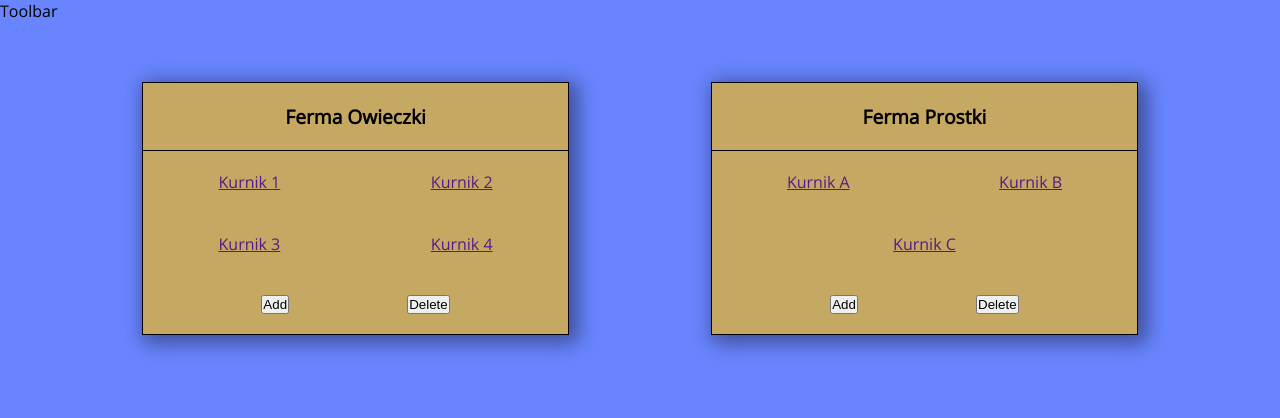
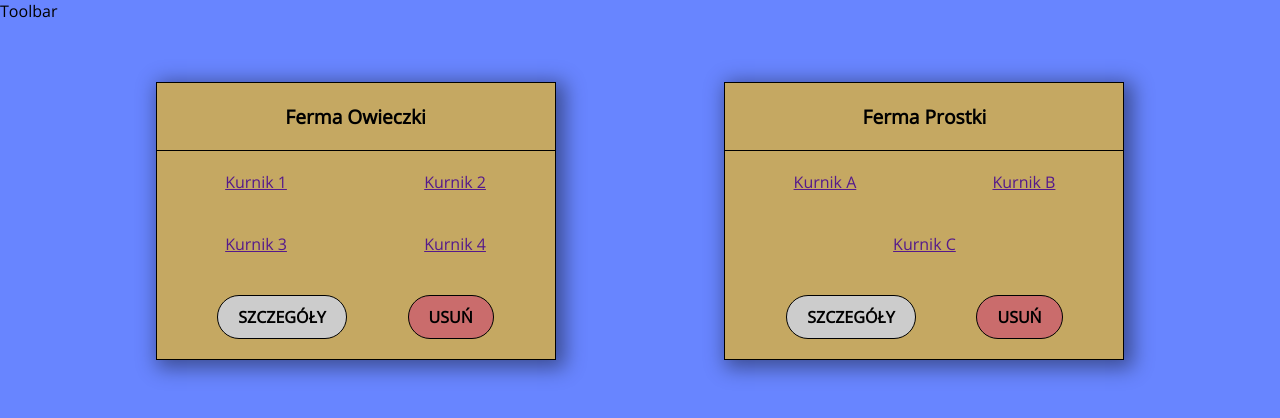
Before and after one commit to Wojtach/PoultryApp, a React (Create React App) app: page / in a window 1280 px wide. Shown: the top 418 px of the page. Built offline with nearby package versions, Linux system fonts and the light colour scheme.

Commit message:
Add modal, backdrop, button components

```diff
--- /dev/null
+++ b/src/components/ConfirmAction/ConfirmAction.js
@@ -0,0 +1,19 @@
+import React from 'react';
+
+import Button from '../UI/Button/Button';
+import classes from './ConfirmAction.module.css'
+
+const confirmAction = (props) => (
+    <div className={classes.ConfirmAction}>
+        <p className={classes.Information}>{props.content}</p>
+        <div className={classes.Flexbox}>
+            <Button btnType='Normal' clicked={props.cancel}>anuluj</Button>
+            <Button btnType={props.btnContent === 'usuń' ? 'Danger' : 'Success'}
+                clicked={props.confirm}>
+                {props.btnContent}
+            </Button>
+        </div>
+    </div>
+)
+
+export default confirmAction;
--- /dev/null
+++ b/src/components/ConfirmAction/ConfirmAction.module.css
@@ -0,0 +1,13 @@
+.ConfirmAction {
+    padding: 30px;
+}
+
+.Information {
+    text-align: center;
+    margin-bottom: 30px;
+}
+
+.Flexbox {
+    display: flex;
+    justify-content: space-evenly;
+}
--- a/src/components/Farm/Farm.js
+++ b/src/components/Farm/Farm.js
@@ -1,10 +1,11 @@
 import React from 'react';
 
 import classes from './Farm.module.css';
+import Button from '../UI/Button/Button';
 
-const farm = ({ farmProps }) => {
+const farm = (props) => {
 
-    const halls = farmProps.halls.map(hall => (
+    const halls = props.farmDetails.halls.map(hall => (
         <li className={classes.Hall} key={hall.id}>
             <a href="">
                 {hall.name}
@@ -13,16 +14,16 @@ const farm = ({ farmProps }) => {
     ))
 
     return (
-        <div className={classes.FarmContent}>
-            <h2>{farmProps.name}</h2>
+        <section className={classes.FarmContent}>
+            <header className={classes.FarmHeader}>{props.farmDetails.name}</header>
             <ul className={classes.Halls}>
                 {halls}
             </ul>
             <div className={classes.Buttons}>
-                <button>Add</button>
-                <button>Delete</button>
+                <Button btnType='Normal' clicked={props.detailsFarm} >szczegóły</Button>
+                <Button btnType='Danger' clicked={props.deleteFarm}>usuń</Button>
             </div>
-        </div>
+        </section>
     )
 }
 
--- a/src/components/Farm/Farm.module.css
+++ b/src/components/Farm/Farm.module.css
@@ -4,13 +4,14 @@
     grid-column: 2/6;
     justify-self: center;
     width: 100%;
-    max-width: 500px;
+    max-width: 400px;
     border: 1px solid black;
     box-shadow: 5px 4px 19px 4px rgba(0,0,0,0.42);
 }
 
-.FarmContent h2 {
+.FarmHeader {
     text-align: center;
+    font-weight: bold;
     font-size: 1.2em;
     padding: 20px 30px;
     border-bottom: 1px solid black;
--- /dev/null
+++ b/src/components/UI/Backdrop/Backdrop.js
@@ -0,0 +1,9 @@
+import React from 'react';
+
+import classes from './Backdrop.module.css';
+
+const backdrop = (props) => (
+    props.show ? <div onClick={props.clicked} className={classes.Backdrop}></div> : null
+)
+
+export default backdrop;
--- /dev/null
+++ b/src/components/UI/Backdrop/Backdrop.module.css
@@ -0,0 +1,9 @@
+.Backdrop {
+    background-color: rgba(0,0,0, 0.5);
+    z-index: 100;
+    width: 100vw;
+    height: 100vh;
+    position: fixed;
+    top: 0;
+    left: 0;
+}
--- /dev/null
+++ b/src/components/UI/Button/Button.js
@@ -0,0 +1,13 @@
+import React from 'react';
+
+import classes from './Button.module.css'
+
+const button = (props) => (
+    <button
+        onClick={props.clicked}
+        className={[classes.Button, classes[props.btnType]].join(' ')}>
+        {props.children}
+    </button>
+);
+
+export default button;
--- /dev/null
+++ b/src/components/UI/Button/Button.module.css
@@ -0,0 +1,41 @@
+.Button {
+    text-transform: uppercase;
+    border: 1px solid black;
+    border-radius: 25px;
+    outline: none;
+    cursor: pointer;
+    font: inherit;
+    padding: 10px 20px;
+    font-weight: bold;
+    transition: 0.2s;
+}
+
+.Button:hover {
+    transition: 0.2s;
+    color: rgba(255,255,255, 0.8);
+}
+
+.Success {
+    background-color: #abc08d;
+
+}
+
+.Danger {
+    background-color: #ca6c6c;
+}
+
+.Normal {
+    background-color: #CCC;
+}
+
+.Success:hover {
+    background-color: #5c9210;
+}
+
+.Danger:hover {
+    background-color: #9c1717;
+}
+
+.Normal:hover {
+    background-color: #888;
+}
--- /dev/null
+++ b/src/components/UI/Modal/Modal.js
@@ -0,0 +1,18 @@
+import React from 'react';
+
+import classes from './Modal.module.css';
+import Backdrop from '../Backdrop/Backdrop';
+
+const modal = (props) => {
+    const visibility = props.show ? 'Show' : 'Hide';
+    return (
+        <>
+            <Backdrop show={props.show} clicked={props.cancel} />
+            <div className={[classes.Modal, classes[visibility]].join(' ')}>
+                {props.children}
+            </div>
+        </>
+    );
+}
+
+export default modal;
--- /dev/null
+++ b/src/components/UI/Modal/Modal.module.css
@@ -0,0 +1,29 @@
+.Modal {
+    position: fixed;
+    z-index: 200;
+    background-color: white;
+    width: 70%;
+    border: 1px solid #888;
+    box-shadow: 1px 1px 1px black;
+    padding: 16px;
+    left: 15%;
+    top: 30%;
+    box-sizing: border-box;
+    transition: all 0.3s ease-out;
+}
+
+.Show {
+    opacity: 1;
+    transform: translateY(0);
+}
+
+.Hide {
+    opacity: 0;
+    transform: translateY(-100vh);
+}
+@media (min-width: 620px) {
+    .Modal {
+        width: 500px;
+        left: calc(50% - 250px);
+    }
+}
--- a/src/containers/MyFarms/MyFarms.js
+++ b/src/containers/MyFarms/MyFarms.js
@@ -1,6 +1,8 @@
 import React, { Component } from 'react';
 
 import Farm from '../../components/Farm/Farm';
+import Modal from '../../components/UI/Modal/Modal';
+import ConfirmAction from '../../components/ConfirmAction/ConfirmAction';
 
 const farms = [
     {
@@ -50,17 +52,67 @@ const farms = [
 class MyFarms extends Component {
     state = {
         fetchedFarms: farms,
+        deleting: false,
+        farmToDelete: {
+            name: null,
+            id: null
+        }
+    }
+
+    deleteFarmHandler = (id) => {
+        const toDelete = this.state.fetchedFarms.find(farm => farm.id === id);
+        this.setState({
+            deleting: true,
+            farmToDelete: {
+                name: toDelete.name,
+                id: toDelete.id
+            }
+        })
+    }
+
+    cancelDeleteHandler = () => {
+        this.setState({
+            deleting: false
+        })
+    }
+
+    confirmDeleteHandler = () => {
+        const updatedFarms = this.state.fetchedFarms.filter(farm => farm.id !== this.state.farmToDelete.id);
+        this.setState({
+            fetchedFarms: updatedFarms,
+            deleting: false
+        });
+    }
+
+    detailsFarmHandler = (id) => {
+        alert('Not ready yet');
     }
 
     render() {
 
         const allFarms = this.state.fetchedFarms.map(farm =>
-            <Farm key={farm.id} farmProps={farm} />);
+            <Farm
+                deleteFarm={() => this.deleteFarmHandler(farm.id)}
+                detailsFarm={() => this.detailsFarmHandler(farm.id)}
+                key={farm.id}
+                farmDetails={farm}
+            />);
 
         return (
-            <div className='grid'>
-                {allFarms}
-            </div>
+            <>
+                <Modal cancel={this.cancelDeleteHandler} show={this.state.deleting} >
+                    <ConfirmAction
+                        content={`Czy na pewno chcesz usunąć fermę o nazwie "${this.state.farmToDelete.name}"?
+                    Zmiany będą nie odwracalne.`}
+                        btnContent='usuń'
+                        confirm={this.confirmDeleteHandler}
+                        cancel={this.cancelDeleteHandler}
+                    />
+                </Modal>
+                <div className='grid'>
+                    {allFarms}
+                </div>
+            </>
         );
     }
 }
```
